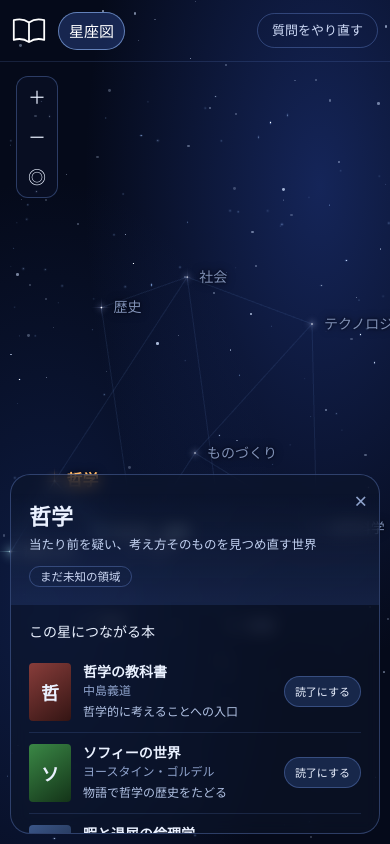
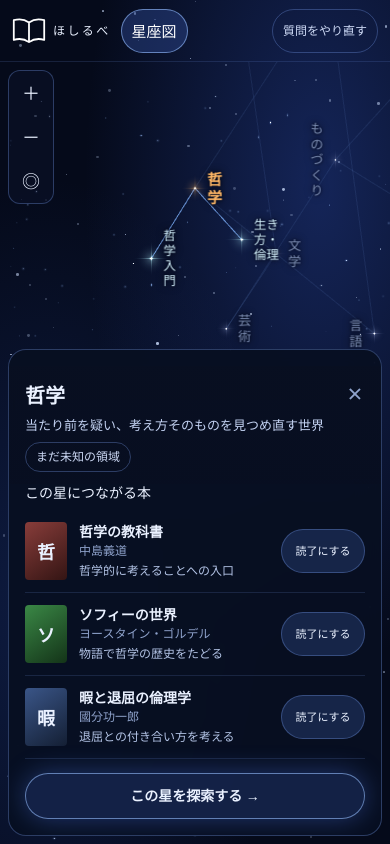
Before and after one commit to nitr0yukkuri/HACKSTAGE_GROST, a Next.js app in the folder frontend/: page /universe in a window 390 px wide. Built offline with nearby package versions, Linux system fonts and the light colour scheme.

Commit message:
ui: improve mobile constellation layout

```diff
--- a/frontend/src/app/globals.css
+++ b/frontend/src/app/globals.css
@@ -96,15 +96,44 @@ h2{margin:22px 0 6px;font-size:clamp(19px,3.6vw,24px);line-height:1.6}
 .lab.fallback .n{position:relative;left:auto;top:auto;width:auto;height:auto;min-height:44px;padding:8px 12px;border:1px solid var(--ln);border-radius:12px;background:rgba(13,21,42,.9);text-align:left;transform:none!important;opacity:1!important;touch-action:manipulation}
 .lab.fallback .n span{position:static;display:block;transform:none;white-space:normal;font-size:14px}
 @media(max-width:760px){
-.nav{padding:0 12px;gap:8px}.nav .lg span{display:none}.tabs{margin-left:4px}.tab{padding:6px 10px}.tab:disabled{display:none}
+.nav{padding:0 12px;gap:8px;min-height:60px}
+.nav .lg{gap:7px;letter-spacing:.16em}
+.nav .lg span{display:inline;font-size:12px}
+.tabs{margin-left:2px}
+.tab{min-height:44px;padding:6px 10px}
+.tab:disabled{display:none}
+.rs{min-height:44px;padding:0 10px;display:inline-flex;align-items:center;justify-content:center;font-size:12px;white-space:nowrap}
 .genre-grid{margin-inline:-6px}
-.panel{left:10px;right:10px;top:auto;bottom:10px;width:auto;max-height:46%;background:rgba(13,21,42,.58);backdrop-filter:blur(8px);-webkit-backdrop-filter:blur(8px);touch-action:pan-y}
+.panel{left:8px;right:8px;top:auto;bottom:8px;width:auto;max-height:min(58vh,calc(100vh - 92px));max-height:min(58dvh,calc(100dvh - 92px));padding:16px;border-radius:18px;background:rgba(8,15,33,.94);backdrop-filter:blur(14px);-webkit-backdrop-filter:blur(14px);touch-action:pan-y;overscroll-behavior:contain;-webkit-overflow-scrolling:touch}
+.panel-head{position:sticky;top:0;z-index:5;margin:-16px -16px 0;padding:10px 52px 0 16px;background:linear-gradient(180deg,rgba(8,15,33,.99),rgba(8,15,33,.94));backdrop-filter:blur(14px);-webkit-backdrop-filter:blur(14px)}
+.panel-head .ph{margin:0;padding:4px 0 12px;background:none}
+.panel .x{right:4px;top:6px;width:44px;height:44px;display:grid;place-items:center;border-radius:50%;font-size:26px}
+.panel .ph h3{font-size:20px}
+.panel .ph p{margin:4px 0 8px;font-size:13px;line-height:1.45}
+.panel .tg{display:inline-block;font-size:12px;padding:4px 10px}
+.panel h4{margin:14px 0 6px;font-size:14px}
+.panel li.book-row{gap:8px;padding:12px 0}
+.panel li.book-row .book-text b{font-size:14px;line-height:1.35;display:-webkit-box;-webkit-box-orient:vertical;-webkit-line-clamp:2;overflow:hidden}
+.panel li.book-row .book-text small{font-size:12px;white-space:nowrap;overflow:hidden;text-overflow:ellipsis}
+.panel li.book-row .book-text em{font-size:12px;line-height:1.4;display:-webkit-box;-webkit-box-orient:vertical;-webkit-line-clamp:2;overflow:hidden}
+.panel li.book-row i,.panel li.book-row img{flex:none;width:42px;height:58px}
+.panel .read,.panel li.book-row .explore-book{min-width:84px;min-height:44px;padding:8px 9px;display:inline-flex;align-items:center;justify-content:center;font-size:13px}
+.panel .read:disabled{opacity:.75}
+.panel .pill{min-height:46px;margin-top:14px;padding:10px 16px;font-size:14px}
+.panel .world-complete{margin:10px 0 0;padding:5px 11px;font-size:13px}
 .nogl{top:8px}
-.lab.fallback{grid-template-columns:repeat(2,minmax(0,1fr));align-content:start;gap:8px;padding:54px 12px calc(46% + 30px);overflow-y:auto;overscroll-behavior:contain;touch-action:pan-y}
-.lab.fallback.panel-open{padding:54px 12px calc(46% + 30px)}
+.lab.fallback{grid-template-columns:repeat(2,minmax(0,1fr));align-content:start;gap:8px;padding:54px 12px calc(58dvh + 24px);overflow-y:auto;overscroll-behavior:contain;touch-action:pan-y}
+.lab.fallback.panel-open{padding:54px 12px calc(58dvh + 24px)}
 .lab.fallback .n{min-width:0;padding:8px 10px}
+.lab.fallback .n span{max-width:none}
+.n span{max-width:min(42vw,140px);white-space:normal;line-height:1.2;font-size:13px}
+.n.sel span{font-size:15px}
+.n.label-left span{left:auto;right:30px;text-align:right}
+.zc{left:8px;top:8px}
+.zc button{width:44px;height:44px}
 .hint,.lgd{display:none}
-.opts.grid{grid-template-columns:1fr 1fr}.card{padding:22px 16px 18px}}
+.opts.grid{grid-template-columns:1fr 1fr}
+.card{padding:22px 16px 18px}}
 @media(prefers-reduced-motion:reduce){*{animation:none!important;transition:none!important}}
 a.pill{color:inherit;text-decoration:none}
 
--- a/frontend/src/app/universe/page.tsx
+++ b/frontend/src/app/universe/page.tsx
@@ -1,5 +1,5 @@
 'use client'
-import { useEffect, useMemo, useRef, useState, type PointerEvent as ReactPointerEvent } from 'react'
+import { useCallback, useEffect, useMemo, useRef, useState, type PointerEvent as ReactPointerEvent } from 'react'
 import Link from 'next/link'
 import Logo from '../../components/common/Logo'
 import UniverseCanvas, { type ViewState } from '../../components/universe/UniverseCanvas'
@@ -20,6 +20,7 @@ import {
 import type { OnboardingAnswers } from '../../types/hoshirube'
 
 const HOME: ViewState = { x: 0, y: 0, z: 1 }
+const clamp = (value: number, limit = 1.3) => Math.min(limit, Math.max(-limit, value))
 interface ActivePan { pointerId: number; lastX: number; lastY: number }
 interface TouchPoint { x: number; y: number; pendingTap: boolean; pointerType: string }
 interface ActivePinch {
@@ -82,6 +83,35 @@ function Universe() {
   const world = WORLDS.find((w) => w.id === selectedId)!
   const root = world.parentId ? WORLDS.find((w) => w.id === world.parentId)! : world
   const visible = WORLDS.filter((w) => w.level === 1 || w.parentId === root.id) // 選んだ星の中ジャンルだけ展開
+
+  const focusWorld = useCallback((worldId: string, zoomLevel = 1, panelVisible = panelOpen) => {
+    if (typeof window === 'undefined' || window.innerWidth > 760) return
+    const map = mapRef.current
+    const focus = WORLDS.find((item) => item.id === worldId)
+    if (!map || !focus) return
+
+    const mapRect = map.getBoundingClientRect()
+    const panel = panelVisible ? map.querySelector<HTMLElement>('.panel') : null
+    const panelTop = panel && !panel.classList.contains('off')
+      ? panel.getBoundingClientRect().top
+      : mapRect.bottom
+    const openHeight = Math.max(80, panelTop - mapRect.top)
+    const desiredY = panelVisible
+      ? Math.min(openHeight * 0.44, mapRect.height * 0.26)
+      : mapRect.height / 2
+    const scaleY = mapRect.height * 0.3 * zoomLevel
+    const targetY = focus.position.y + (mapRect.height / 2 - desiredY) / scaleY
+
+    setTarget({
+      x: clamp(focus.position.x),
+      y: clamp(targetY, 2.2),
+      z: zoomLevel,
+    })
+  }, [panelOpen])
+
+  useEffect(() => {
+    if (answersReady) focusWorld(selectedId, 1, panelOpen)
+  }, [answersReady, selectedId, panelOpen, focusWorld])
 
   const pick = (id: string) => { setPicked(id); setPanelOpen(true) }
   const zoom = (f: number) => setTarget((t) => ({ ...t, z: Math.min(3, Math.max(0.6, t.z * f)) }))
@@ -165,11 +195,10 @@ function Universe() {
       const viewCenterY = rect.top + rect.height / 2
       const anchorX = pinch.startX + (pinch.startCenterX - viewCenterX) / (sx * pinch.startZoom)
       const anchorY = pinch.startY + (pinch.startCenterY - viewCenterY) / (sy * pinch.startZoom)
-      const clamp = (value: number) => Math.min(1.3, Math.max(-1.3, value))
       setTarget((t) => ({
         ...t,
         x: clamp(anchorX - (centerX - viewCenterX) / (sx * zoom)),
-        y: clamp(anchorY - (centerY - viewCenterY) / (sy * zoom)),
+        y: clamp(anchorY - (centerY - viewCenterY) / (sy * zoom), 2.2),
         z: zoom,
       }))
       return
@@ -193,11 +222,10 @@ function Universe() {
     const available = width - (wide && panelOpen ? 350 : 0)
     const sx = Math.max(1, Math.min(available * 0.4, height * 0.62))
     const sy = Math.max(1, height * (wide ? 0.36 : 0.3))
-    const clamp = (value: number) => Math.min(1.3, Math.max(-1.3, value))
     setTarget((t) => ({
       ...t,
       x: clamp(t.x - dx / (sx * t.z)),
-      y: clamp(t.y - dy / (sy * t.z)),
+      y: clamp(t.y - dy / (sy * t.z), 2.2),
     }))
   }
   const finishPointer = (pointerId: number, map: HTMLDivElement) => {
@@ -243,11 +271,10 @@ function Universe() {
       const available = width - (wide && panelOpen ? 350 : 0)
       const sx = Math.max(1, Math.min(available * 0.4, height * 0.62))
       const sy = Math.max(1, height * (wide ? 0.36 : 0.3))
-      const clamp = (value: number) => Math.min(1.3, Math.max(-1.3, value))
       setTarget((t) => ({
         ...t,
         x: clamp(t.x + dx / (sx * t.z)),
-        y: clamp(t.y + dy / (sy * t.z)),
+        y: clamp(t.y + dy / (sy * t.z), 2.2),
       }))
     }
     const onPointerEndOutside = (event: PointerEvent) => {
@@ -283,7 +310,7 @@ function Universe() {
           <div className="zc">
             <button aria-label="拡大" onClick={() => zoom(1.3)}>＋</button>
             <button aria-label="縮小" onClick={() => zoom(1 / 1.3)}>－</button>
-            <button aria-label="中心に戻す" onClick={() => setTarget(HOME)}>◎</button>
+            <button aria-label="中心に戻す" onClick={() => { if (window.innerWidth <= 760) focusWorld(selectedId, 1, panelOpen); else setTarget(HOME) }}>◎</button>
           </div>
           <div className="lgd">
             <div><s />興味が強い</div><div><s className="b" />少し気になる</div><div><s className="c" />まだ未知の領域</div>
@@ -298,13 +325,10 @@ function Universe() {
             readIds={readIds}
             onRead={onRead}
             onClose={() => setPanelOpen(false)}
-            onExplore={() =>
-              setTarget({
-                x: world.position.x,
-                y: world.position.y,
-                z: 1.8,
-              })
-            }
+            onExplore={() => {
+              if (window.innerWidth <= 760) focusWorld(world.id, 1.25, panelOpen)
+              else setTarget({ x: world.position.x, y: world.position.y, z: 1.8 })
+            }}
           />
         </> : <div className="map-loading" role="status" aria-live="polite">星座図を準備しています…</div>}
       </div>
--- a/frontend/src/components/universe/UniverseCanvas.tsx
+++ b/frontend/src/components/universe/UniverseCanvas.tsx
@@ -69,7 +69,12 @@ export default function UniverseCanvas(props: Props) {
         const x = cx + (w.position.x - view.x) * sx * view.z, y = cy + (w.position.y - view.y) * sy * view.z
         pos.set(w.id, [x, y])
         const el = labels.current[w.id]
-        if (el) { el.style.transform = `translate(${x - 18}px,${y - 18}px)`; el.style.opacity = String(k[w.id]) }
+        if (el) {
+          el.style.transform = `translate(${x - 18}px,${y - 18}px)`
+          el.style.opacity = String(k[w.id])
+          const labelWidth = el.querySelector('span')?.getBoundingClientRect().width ?? 0
+          el.classList.toggle('label-left', x + 30 + labelWidth > W - 12 && x - 30 - labelWidth > 12)
+        }
       })
 
       const pts: number[] = []
--- a/frontend/src/components/universe/WorldDetailPanel.tsx
+++ b/frontend/src/components/universe/WorldDetailPanel.tsx
@@ -44,12 +44,14 @@ export default function WorldDetailPanel({
 
   return (
     <aside className={`panel${open ? '' : ' off'}`}>
+      <div className="panel-head">
         <button className="x" aria-label="閉じる" onClick={onClose}>×</button>
         <div className="ph">
           <div>
             <h3>{world.name}</h3>
             <p>{world.description}</p>
             <span className={`tg t${tier}`}>{TIER_LABEL[tier]}</span>
+          </div>
         </div>
       </div>
       <h4>この星につながる本</h4>
```
Lines whose indentation alone changed are shown as unchanged.
